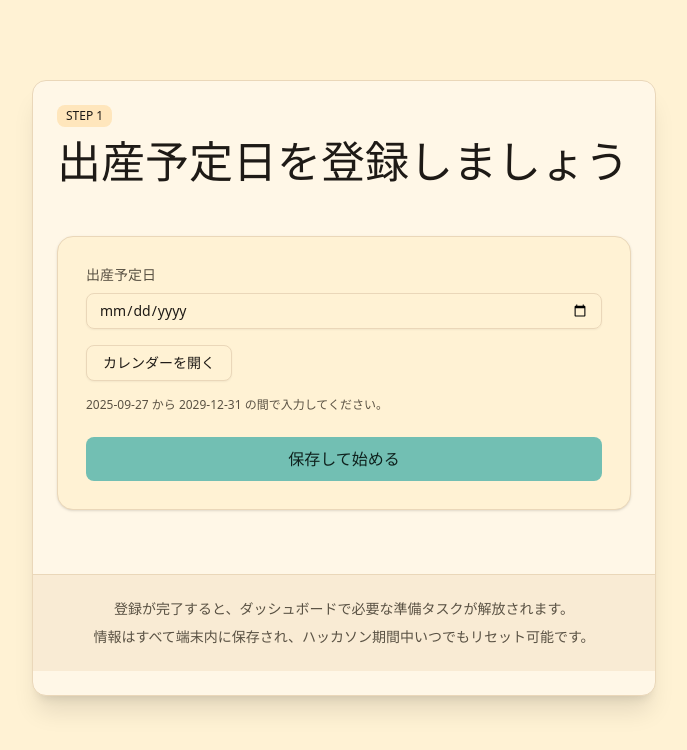
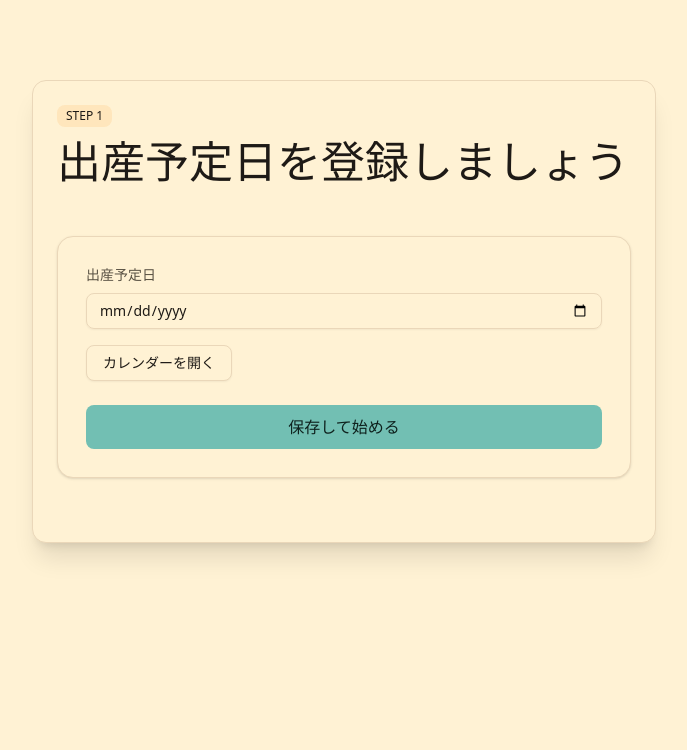
Before and after one commit to Tsugawa-Keita/202509_hackathon, a React (Vite) app: page /setup in a window 1280 px wide. Shown: the top 750 px of the page, without its empty margins (296-983 px from the left). Built offline with nearby package versions, Linux system fonts and the light colour scheme.

Commit message:
fix: カレンダーコンポーネントのスタイルを改善し、日付選択の制約を明確化

```diff
--- a/src/pages/initial-setup-page.tsx
+++ b/src/pages/initial-setup-page.tsx
@@ -1,4 +1,5 @@
 import { format, isValid, parseISO } from "date-fns";
+import { ja } from "date-fns/locale";
 import {
   type ChangeEvent,
   type FormEvent,
@@ -11,13 +12,7 @@ import { useNavigate } from "react-router-dom";
 import { Badge } from "@/components/ui/badge";
 import { Button } from "@/components/ui/button";
 import { Calendar } from "@/components/ui/calendar";
-import {
-  Card,
-  CardContent,
-  CardFooter,
-  CardHeader,
-  CardTitle,
-} from "@/components/ui/card";
+import { Card, CardContent, CardHeader, CardTitle } from "@/components/ui/card";
 import { Input } from "@/components/ui/input";
 import { Label } from "@/components/ui/label";
 import {
@@ -44,6 +39,9 @@ type InitialSetupPageProps = {
 const MAX_DATE_VALUE = parseISO(DATE_LIMITS.maxDate);
 
 const formatIsoDate = (date: Date) => format(date, "yyyy-MM-dd");
+
+// DayPicker の月インデックスは 0=1月 ... 11=12月
+const MONTH_INDEX_DECEMBER = 11;
 
 const parseDueDate = (value: string) => {
   if (!value) {
@@ -88,7 +86,7 @@ const InitialSetupPage = ({ onConfigured }: InitialSetupPageProps) => {
 
   const selectedDate = useMemo(() => parseDueDate(dueDate), [dueDate]);
   const selectedDateLabel = useMemo(
-    () => (selectedDate ? format(selectedDate, "PPP") : ""),
+    () => (selectedDate ? format(selectedDate, "PPP", { locale: ja }) : ""),
     [selectedDate]
   );
 
@@ -163,7 +161,7 @@ const InitialSetupPage = ({ onConfigured }: InitialSetupPageProps) => {
   return (
     <main className="min-h-dvh bg-background py-12 text-foreground md:py-20">
       <div className="mx-auto w-full max-w-2xl px-4 sm:px-6">
-        <Card className="border border-border bg-card text-card-foreground shadow-xl">
+        <Card className="border border-border bg-background text-card-foreground shadow-xl">
           <CardHeader className="gap-2 pb-0">
             <Badge className="w-fit" variant="secondary">
               STEP 1
@@ -211,30 +209,28 @@ const InitialSetupPage = ({ onConfigured }: InitialSetupPageProps) => {
                         <Calendar
                           buttonVariant="outline"
                           captionLayout="dropdown"
+                          // 選択不可領域（当日より前と上限日以後）
                           disabled={{
                             before: minDateObj,
                             after: MAX_DATE_VALUE,
                           }}
-                          fromDate={minDateObj}
+                          endMonth={
+                            new Date(
+                              MAX_DATE_VALUE.getFullYear(),
+                              MONTH_INDEX_DECEMBER
+                            )
+                          }
                           mode="single"
                           onSelect={(d) => {
                             handleCalendarSelect(d);
                             setCalendarOpen(false);
                           }}
                           selected={selectedDate}
-                          // 範囲制約（選択不可領域を無効化）
-                          toDate={MAX_DATE_VALUE}
                         />
                       </div>
                     )}
                   </div>
                 )}
-                <p
-                  className="text-muted-foreground text-xs"
-                  id="due-date-guidance"
-                >
-                  {buildRangeError(todayIso, DATE_LIMITS.maxDate)}
-                </p>
                 {selectedDate ? (
                   <p
                     aria-live="polite"
@@ -259,14 +255,6 @@ const InitialSetupPage = ({ onConfigured }: InitialSetupPageProps) => {
               </Button>
             </form>
           </CardContent>
-          <CardFooter className="flex flex-col gap-2 border-border border-t bg-muted/60 px-5 py-6 text-muted-foreground text-sm sm:px-7">
-            <p>
-              登録が完了すると、ダッシュボードで必要な準備タスクが解放されます。
-            </p>
-            <p>
-              情報はすべて端末内に保存され、ハッカソン期間中いつでもリセット可能です。
-            </p>
-          </CardFooter>
         </Card>
       </div>
     </main>
```
